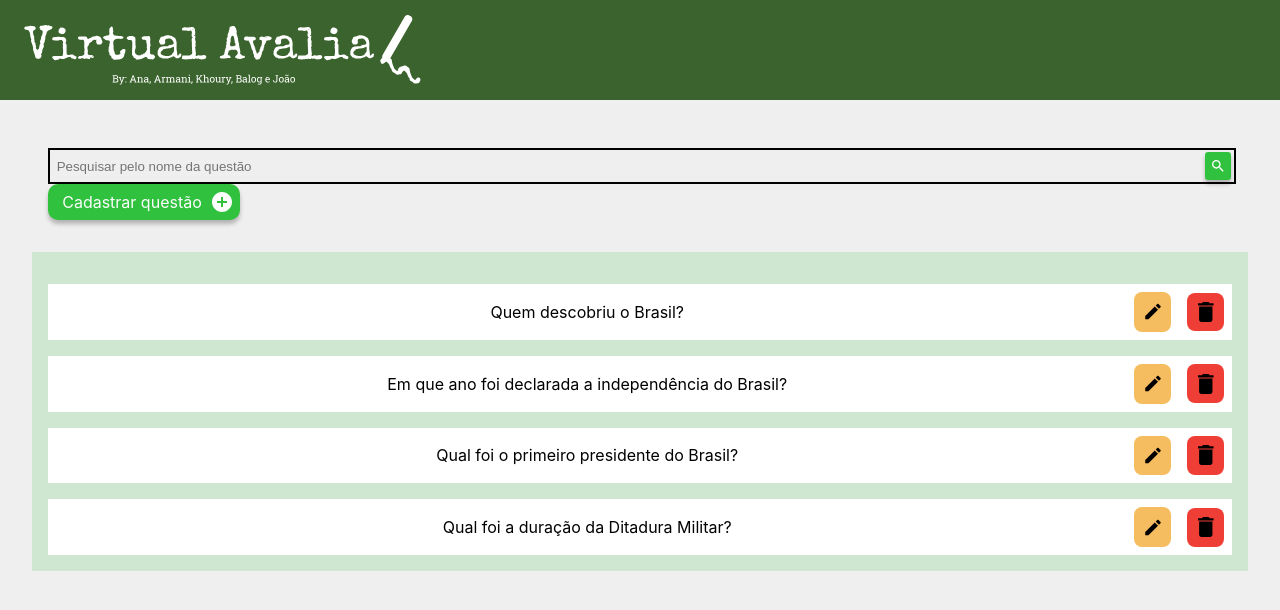
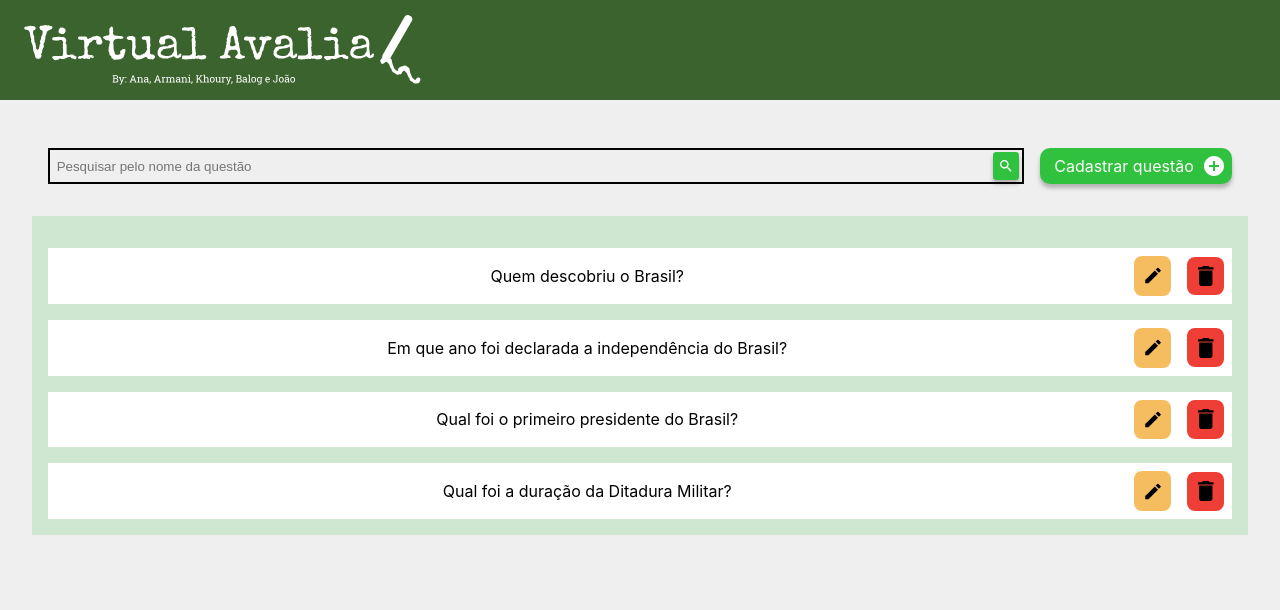
Before and after one commit to anabcuelbas/virtual-avalia, a React (Create React App) app: page /virtual-avalia/admin-questions in a window 1280 px wide. Shown: the top 610 px of the page. Built offline with nearby package versions, Linux system fonts and the light colour scheme.

Commit message:
Alinha barra de pesquisa e botões nas telas de questão e prova

```diff
--- a/src/modules/admin/questionsDatabase/QuestionsDatabase.page.js
+++ b/src/modules/admin/questionsDatabase/QuestionsDatabase.page.js
@@ -1,4 +1,5 @@
 import React from "react";
+import styled from "styled-components";
 
 import PageDefault from "../../../components/PageDefault";
 import PageContent from "../../../components/PageContent";
@@ -12,6 +13,27 @@ import SearchBar from '../../../components/SearchBar'
 
 import Colors from "../../../constants/Colors";
 
+const Container = styled.div`
+    display: flex;
+    flex-direction: row;
+
+    .long-button {
+        margin: 0 0 0 1em;
+    }
+
+    @media (max-width: 750px) {
+        flex-direction: column;
+        align-items: center;
+        justify-content: space-between;
+
+        .long-button {
+            box-sizing: border-box;
+            margin: 1em 0 0 0;
+            width: 80vw;
+        }
+    }
+`;
+
 export const QuestionsDatabase = () => {
   return (
     <PageDefault>
@@ -20,17 +42,10 @@ export const QuestionsDatabase = () => {
         </Header>
 
         <PageContent>
-
-            <SearchBar
-                placeholder='Pesquisar pelo nome da questão'
-            />
-            <LongButton
-                path='/'
-                name='Cadastrar questão'
-                backgroundColor={Colors.secondaryGreen}
-                textColor={Colors.white}
-                icon
-            />
+            <Container>
+                <SearchBar placeholder='Pesquisar pelo nome da questão' />
+                <LongButton path='/' name='Cadastrar questão' backgroundColor={Colors.secondaryGreen} textColor={Colors.white} icon />
+            </Container>
 
             <Table
                 hasHeader={false}
--- a/src/modules/admin/testsDatabase/TestsDatabase.page.js
+++ b/src/modules/admin/testsDatabase/TestsDatabase.page.js
@@ -25,7 +25,6 @@ const Container = styled.div`
         flex-direction: column;
         align-items: center;
         justify-content: space-between;
-        height: 8rem;
 
         .long-button {
             box-sizing: border-box;
```
Lines whose indentation alone changed are shown as unchanged.
